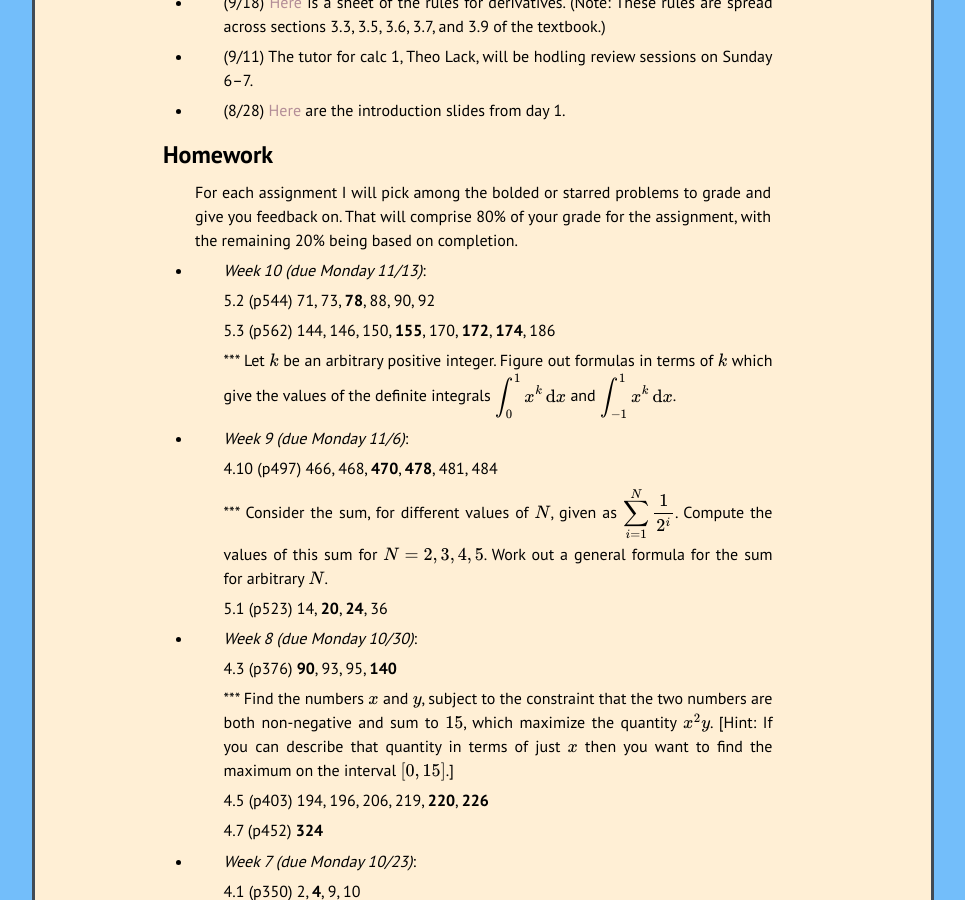
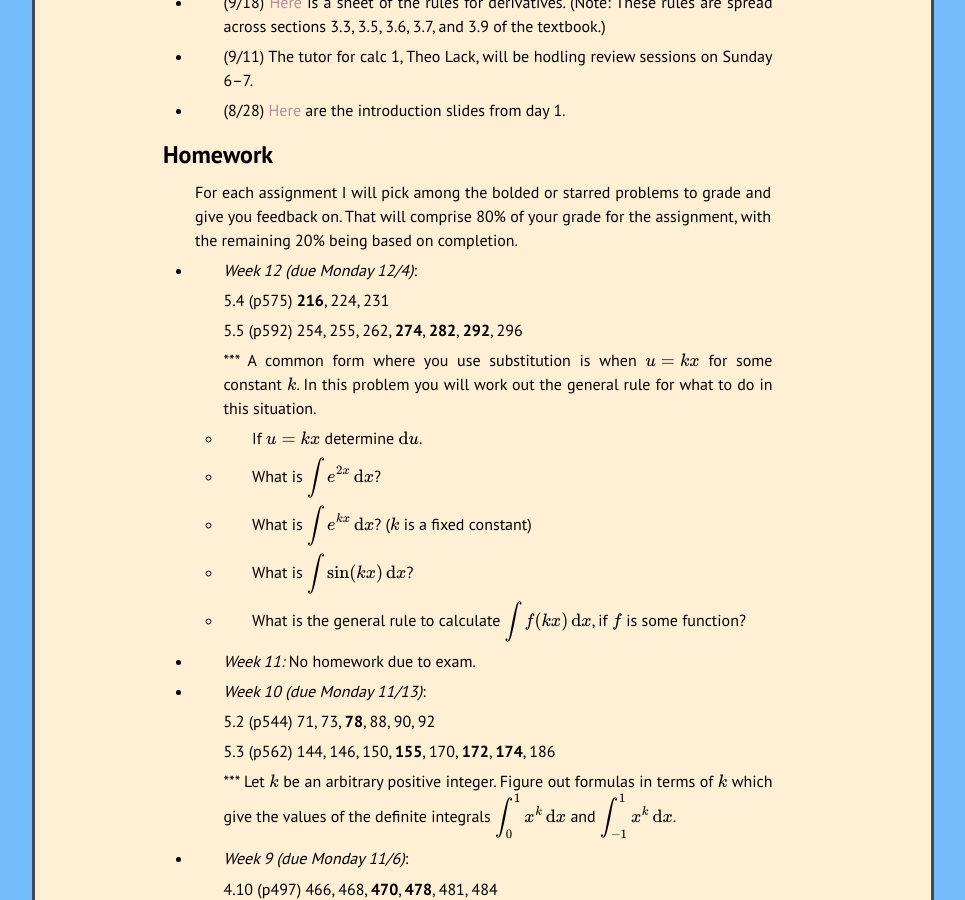
Before and after one commit to kamerynjw/kamerynjw.github.io, a Jekyll site: the page built from teaching/2023/math210.md, in a window 1280 px wide and 900 px high, scrolled down 1251 px. Shown: the whole window, without its empty margins (157-1122 px from the left). Built offline with Jekyll 4.4.1, drawn with Linux system fonts in a browser that asks for light colours; nearby versions of some CDN libraries; formulas are drawn with MathJax 3; some of the changed text lies outside the part shown.

Commit message:
week 12 math 210

```diff
--- a/teaching/2023/math210.md
+++ b/teaching/2023/math210.md
@@ -54,6 +54,26 @@ Homework
 --------
 
 For each assignment I will pick among the bolded or starred problems to grade and give you feedback on. That will comprise 80% of your grade for the assignment, with the remaining 20% being based on completion.
+
+* *Week 12 (due Monday 12/4)*:
+
+   5.4 (p575) **216**, 224, 231
+
+   5.5 (p592) 254, 255, 262, **274**, **282**, **292**, 296
+
+   *** A common form where you use substitution is when $u = kx$ for some constant $k$. In this problem you will work out the general rule for what to do in this situation.
+
+   * If $u = kx$ determine $\mathrm{d}u$.
+
+   * What is $\displaystyle \int e^{2x} \,\mathrm{d}x$?
+
+   * What is $\displaystyle \int e^{kx} \,\mathrm{d}x$? ($k$ is a fixed constant)
+
+   * What is $\displaystyle \int \sin(kx) \,\mathrm{d}x$?
+
+   * What is the general rule to calculate $\displaystyle \int f(kx) \,\mathrm{d}x$, if $f$ is some function?
+
+* *Week 11:* No homework due to exam.
 
 * *Week 10 (due Monday 11/13)*:
 
@@ -162,12 +182,17 @@ For each assignment I will pick among the bolded or starred problems to grade an
 In-class Worksheets
 --------
 
+* [12/1: Section 5.5](w12-1.pdf)
+
+* [11/29: Section 5.5](w11-29.pdf)
+
+* [11/27: Section 5.4](w11-27.pdf)
+
 * [11/10: Section 5.3](w11-10.pdf)
 
 * [11/8: Section 5.3](w11-8.pdf)
 
 * [11/6: Section 5.2](w11-6.pdf)
-
 
 * [11/3: Section 5.1](w11-3.pdf)
 
```
Also changed, not shown: 3 other files.
